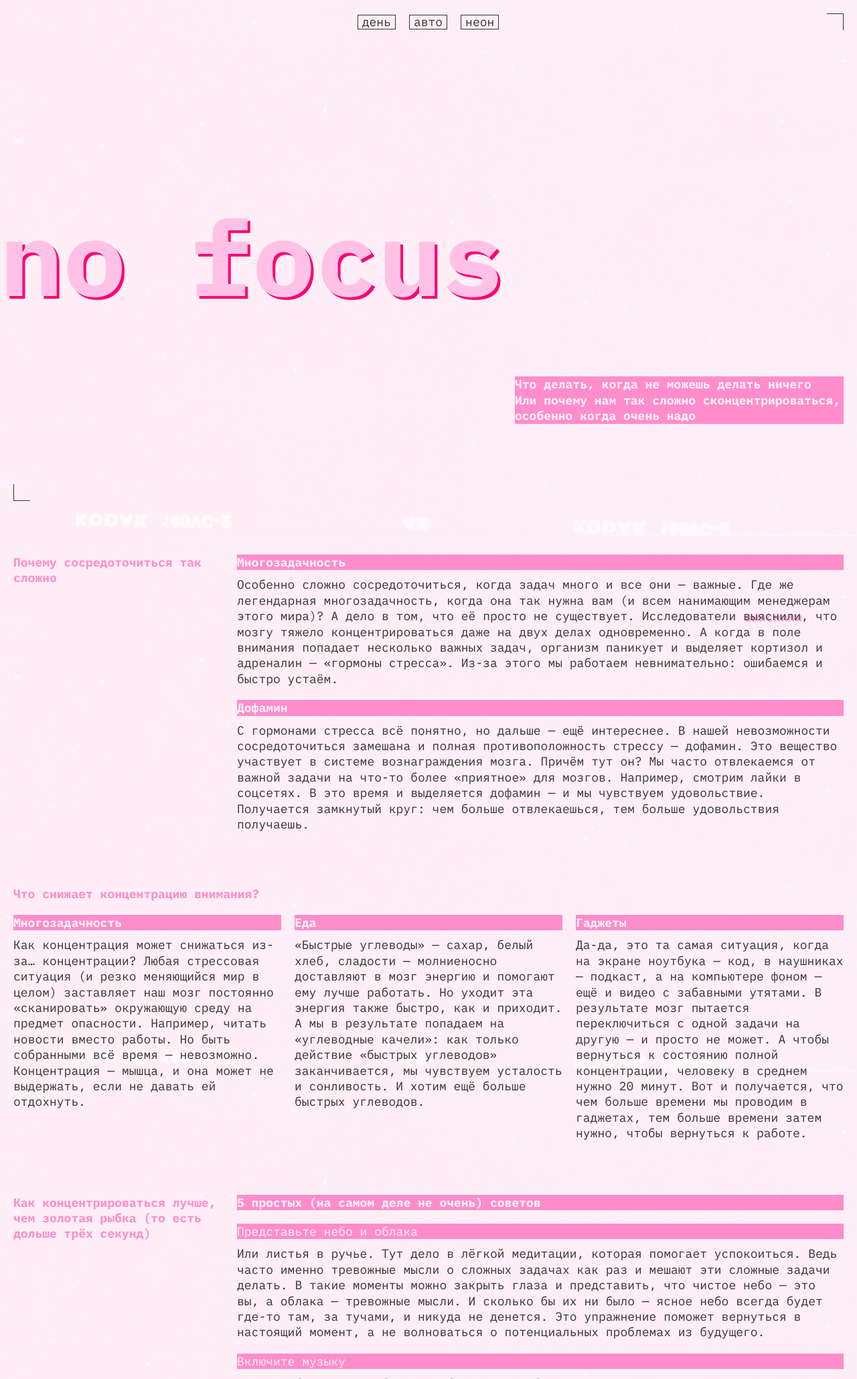
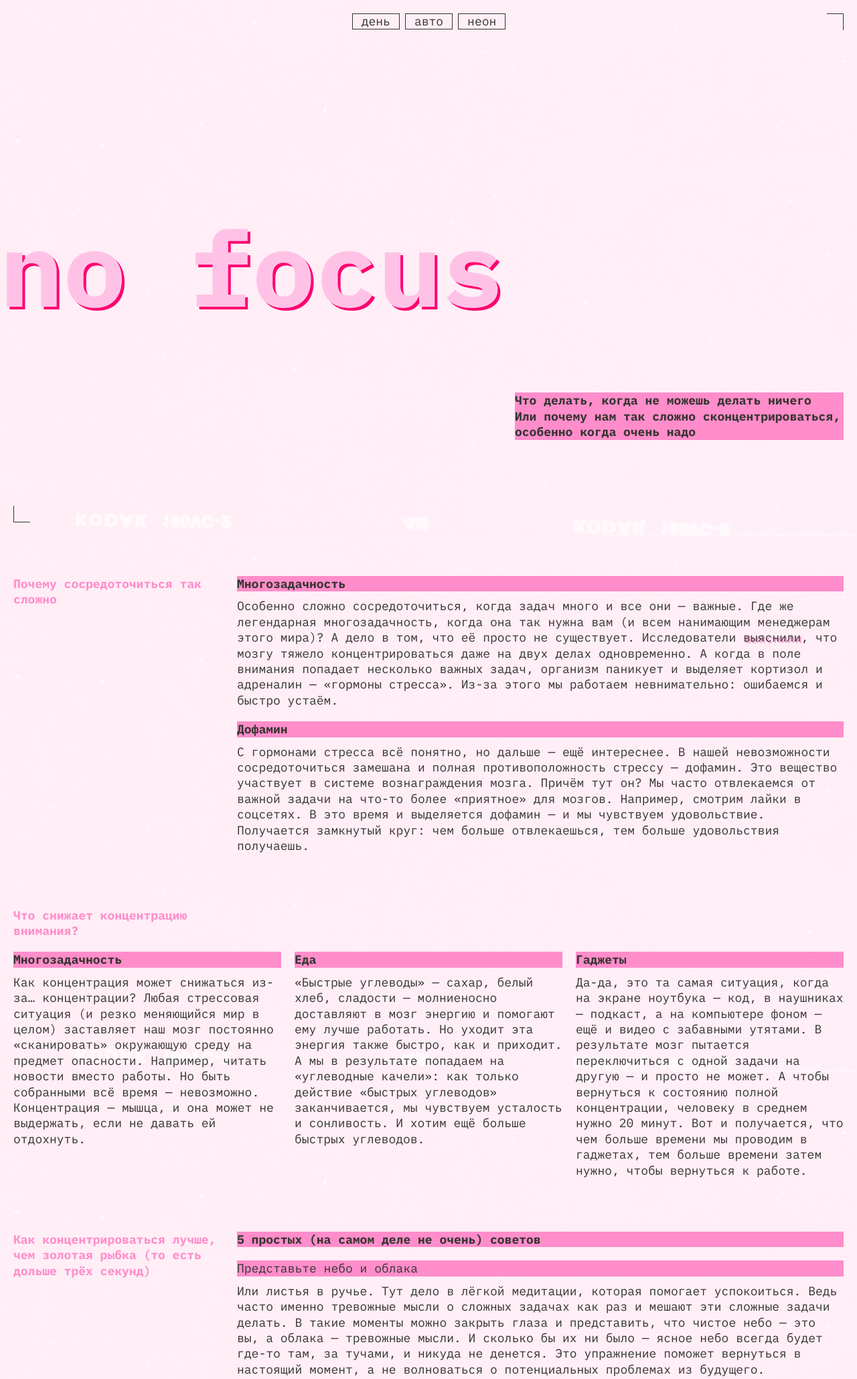
Before and after one commit to Ncmncmncmncm/slozhno-sosredotochitsya, a plain HTML site: page index.html in a window 1280 px wide. Shown: the top 2059 px of the page at 67% size. Drawn offline with Linux system fonts and the light colour scheme.

Commit message:
minor fixes all-round

```diff
--- a/index.html
+++ b/index.html
@@ -89,109 +89,137 @@
       </section>
       <section class="content__section concentration__block">
         <h2 class="section__heading">Что снижает концентрацию внимания?</h2>
+        <ul class="article__block concentration__section">
+          <li>
             <article class="main__section-content concentration">
               <h3 class="content__heading title-decor">Многозадачность</h3>
               <p class="content__text-block">
                 Как концентрация может снижаться из-за… концентрации? Любая
-            стрессовая ситуация (и резко меняющийся мир в целом) заставляет наш
-            мозг постоянно «сканировать» окружающую среду на предмет опасности.
-            Например, читать новости вместо работы. Но быть собранными всё время
-            — невозможно. Концентрация — мышца, и она может не выдержать, если
-            не давать ей отдохнуть.
+                стрессовая ситуация (и резко меняющийся мир в целом) заставляет
+                наш мозг постоянно «сканировать» окружающую среду на предмет
+                опасности. Например, читать новости вместо работы. Но быть
+                собранными всё время — невозможно. Концентрация — мышца, и она
+                может не выдержать, если не давать ей отдохнуть.
               </p>
             </article>
+          </li>
+          <li>
             <article class="main__section-content concentration">
               <h3 class="content__heading title-decor">Еда</h3>
               <p class="content__text-block">
                 «Быстрые углеводы» — сахар, белый хлеб, сладости — молниеносно
-            доставляют в мозг энергию и помогают ему лучше работать. Но уходит
-            эта энергия также быстро, как и приходит. А мы в результате попадаем
-            на «углеводные качели»: как только действие «быстрых углеводов»
-            заканчивается, мы чувствуем усталость и сонливость. И хотим ещё
-            больше быстрых углеводов.
+                доставляют в мозг энергию и помогают ему лучше работать. Но
+                уходит эта энергия также быстро, как и приходит. А мы в
+                результате попадаем на «углеводные качели»: как только действие
+                «быстрых углеводов» заканчивается, мы чувствуем усталость и
+                сонливость. И хотим ещё больше быстрых углеводов.
               </p>
             </article>
+          </li>
+          <li>
             <article class="main__section-content concentration">
               <h3 class="content__heading title-decor">Гаджеты</h3>
               <p class="content__text-block">
                 Да-да, это та самая ситуация, когда на экране ноутбука — код, в
-            наушниках — подкаст, а на компьютере фоном — ещё и видео с забавными
-            утятами. В результате мозг пытается переключиться с одной задачи на
-            другую — и просто не может. А чтобы вернуться к состоянию полной
-            концентрации, человеку в среднем нужно 20 минут. Вот и получается,
-            что чем больше времени мы проводим в гаджетах, тем больше времени
-            затем нужно, чтобы вернуться к работе.
+                наушниках — подкаст, а на компьютере фоном — ещё и видео с
+                забавными утятами. В результате мозг пытается переключиться с
+                одной задачи на другую — и просто не может. А чтобы вернуться к
+                состоянию полной концентрации, человеку в среднем нужно 20
+                минут. Вот и получается, что чем больше времени мы проводим в
+                гаджетах, тем больше времени затем нужно, чтобы вернуться к
+                работе.
               </p>
             </article>
+          </li>
+        </ul>
       </section>
       <section class="content__section advice">
         <h2 class="section__heading">
           Как концентрироваться лучше, чем золотая рыбка (то есть дольше трёх
           секунд)
         </h2>
-        <article class="main__section-content">
+        <div>
           <h3 class="content__heading-title title-decor">
             5 простых (на самом деле не очень) советов
           </h3>
+          <ul class="article__block advice__section">
+            <li>
+              <article class="main__section-content">
                 <h4 class="content__heading-text">Представьте небо и облака</h4>
                 <p class="content__text-block">
-            Или листья в ручье. Тут дело в лёгкой медитации, которая помогает
-            успокоиться. Ведь часто именно тревожные мысли о сложных задачах как
-            раз и мешают эти сложные задачи делать. В такие моменты можно
-            закрыть глаза и представить, что чистое небо — это вы, а облака —
-            тревожные мысли. И сколько бы их ни было — ясное небо всегда будет
-            где-то там, за тучами, и никуда не денется. Это упражнение поможет
-            вернуться в настоящий момент, а не волноваться о потенциальных
-            проблемах из будущего.
+                  Или листья в ручье. Тут дело в лёгкой медитации, которая
+                  помогает успокоиться. Ведь часто именно тревожные мысли о
+                  сложных задачах как раз и мешают эти сложные задачи делать. В
+                  такие моменты можно закрыть глаза и представить, что чистое
+                  небо — это вы, а облака — тревожные мысли. И сколько бы их ни
+                  было — ясное небо всегда будет где-то там, за тучами, и никуда
+                  не денется. Это упражнение поможет вернуться в настоящий
+                  момент, а не волноваться о потенциальных проблемах из
+                  будущего.
                 </p>
               </article>
+            </li>
+            <li>
               <article class="main__section-content">
                 <h4 class="content__heading-text">Включите музыку</h4>
                 <p class="content__text-block">
-            Но не любую, и не любимую. Любимая может быть связана с сильными
-            положительными эмоциями, которые тоже очень сильно отвлекают.
-            Подойдёт тихая, спокойная, умеренно-ритмичная. Можно вообще
-            попробовать включить плейлист с «белым шумом» или нейромузыкой.
+                  Но не любую, и не любимую. Любимая может быть связана с
+                  сильными положительными эмоциями, которые тоже очень сильно
+                  отвлекают. Подойдёт тихая, спокойная, умеренно-ритмичная.
+                  Можно вообще попробовать включить плейлист с «белым шумом» или
+                  нейромузыкой.
                 </p>
               </article>
+            </li>
+            <li>
               <article class="main__section-content">
                 <h4 class="content__heading-text">Прогуляйтесь</h4>
                 <p class="content__text-block">
-            Или даже пробегитесь. Лучше найти парк или лес: один эксперимент
+                  Или даже пробегитесь. Лучше найти парк или лес: один
+                  эксперимент
                   <a
                     class="content__link"
                     href="https://www.sciencedirect.com/science/article/abs/pii/S0272494415000328"
                     target="_blank"
                   >
                     показал</a
-            >, что созерцание природы повышает концентрацию, в то время как
-            после просмотра городских пейзажей она наоборот понижается. Можно
-            совместить прогулку с физическими упражнениями или бегом — так в
-            мозг поступит ещё больше кислорода и он будет лучше работать. Но и
-            простая двадцатиминутная прогулка — тоже отличный вариант.
+                  >, что созерцание природы повышает концентрацию, в то время
+                  как после просмотра городских пейзажей она наоборот
+                  понижается. Можно совместить прогулку с физическими
+                  упражнениями или бегом — так в мозг поступит ещё больше
+                  кислорода и он будет лучше работать. Но и простая
+                  двадцатиминутная прогулка — тоже отличный вариант.
                 </p>
               </article>
+            </li>
+            <li>
               <article class="main__section-content">
                 <h4 class="content__heading-text">Хорошо ешьте</h4>
                 <p class="content__text-block">
                   Мы — не ваша бабушка, но это правда важно. Выбирайте продукты,
-            которые препятствуют резким скачкам сахара в крови. Например, с
-            высоким содержанием клетчатки: овощи, ягоды, бобовые (нут, чечевица,
-            фасоль), коричневый рис, хлеб из цельнозерновой пшеницы.
+                  которые препятствуют резким скачкам сахара в крови. Например,
+                  с высоким содержанием клетчатки: овощи, ягоды, бобовые (нут,
+                  чечевица, фасоль), коричневый рис, хлеб из цельнозерновой
+                  пшеницы.
                 </p>
               </article>
+            </li>
+            <li>
               <article class="main__section-content">
                 <h4 class="content__heading-text">Читайте</h4>
                 <p class="content__text-block">
-            Настоящие бумажные книги. Это правда помогает с концентрацией: чтобы
-            прочитать пост в соцсети, достаточно нескольких минут или даже
-            секунд. А вот интересная книга способна затянуть и на несколько
-            часов и круто тренирует направленное внимание.
+                  Настоящие бумажные книги. Это правда помогает с концентрацией:
+                  чтобы прочитать пост в соцсети, достаточно нескольких минут
+                  или даже секунд. А вот интересная книга способна затянуть и на
+                  несколько часов и круто тренирует направленное внимание.
                 </p>
               </article>
+            </li>
+          </ul>
+        </div>
       </section>
+      <section class="content__section gallery">
         <h2 class="content__heading-title title-decor">А можно в картинках?</h2>
-      <section class="content__section gallery">
         <article class="drawings">
           <picture class="page__picture">
             <source srcset="./images/sunset.avif" type="image/avif" />
--- a/styles/light.css
+++ b/styles/light.css
@@ -4,7 +4,7 @@
   --text-color: #353430;
   --hover-color: #32312d66;
   --bg-color:  #fff1f7;
-  --sec-color: #fff1f7;
+  --sec-color: #353430;
   --menu-color: #353430;
   --accent-color: #ff8dcb;
   --heading-color: #ffc2e6;
@@ -19,7 +19,7 @@
 .page.theme_light {
   --main-font: 'IBM Plex Mono';
   --text-color: #353430;
-  --sec-color: #fff1f7;
+  --sec-color: #353430;
   --menu-color: #353430;
   --accent-color: #ff8dcb;
   --heading-color: #ffc2e6;
--- a/styles/style.css
+++ b/styles/style.css
@@ -2,7 +2,7 @@
 
 .page {
   color: var(--text-color, #f1b2ce);
-  font-family: var(--main-font, sans-serif);
+  font-family: var(--main-font, monospace);
   font-size: var(--font-size, 18px);
   background-image: var(--bg-image, url(../images/cover-image-dark.png));
   background-color: var(--bg-color, #000028);
@@ -17,7 +17,7 @@
   grid-template-rows: 1fr min-content 1fr;
   align-items: center;
   padding: 10px;
-  min-block-size: 668px;
+  min-block-size: 100vh;
 }
 
 .decorated-zone {
@@ -58,7 +58,7 @@
 .header__rec::before {
   content: "rec";
   color: var(--accent-color, #ff0070);
-  font-family: var(--main-font, sans-serif);
+  font-family: var(--main-font, monospace);
   font-size: var(--font-size, 18px);
   text-transform: uppercase;
   inset-inline-start: 0;
@@ -70,7 +70,7 @@
   position: absolute;
   border-radius: 50%;
   background-color: var(--accent-color, #ff0070);
-  box-shadow: drop-shadow(0px 0px 4px 2px var(--accent-color, #ff0070));
+  box-shadow: 0 0 4px 2px var(--accent-color, #ff0070);
   inset-inline-start: calc(100% + 9px);
   inset-block-start: 8px;
   block-size: 9px;
@@ -82,14 +82,15 @@
 }
 
 .header__theme-menu-list {
+  margin-block-end: 4px;
   display: grid;
   gap: 14px;
 }
 
 .header__theme-menu-button {
-  margin-inline-end: 8px;
   border: none;
   color: var(--menu-color, #ff0070);
+  padding: 2px 13px;
   font-size: 18px;
   line-height: 18px;
   text-transform: lowercase;
@@ -106,11 +107,11 @@
 }
 
 .header__theme-menu-button:focus-visible {
-  border-block-end: 1px solid var(--menu-color, #ff0070);
+  border-block-end: 1px solid currentColor;
 }
 
 .header__theme-menu-button_active {
-  outline: 1px solid var(--menu-color, #ff0070);
+  outline: 1px solid currentColor;
   pointer-events: none;
 }
 
@@ -153,6 +154,7 @@
   flex-direction: column;
   gap: 10px;
 }
+
 .section__heading {
   color: var(--accent-color, #ff0070);
   font-weight: var(--heading-font-weight, 700);
@@ -182,21 +184,25 @@
 }
 
 .content__link:focus-visible {
-  outline: 1px solid var(--text-color, #f1b2ce);
+  outline: 1px solid currentColor;
 }
 
 .content__link:hover {
-  border-bottom: 1px solid var(--text-color, #f1b2ce);
+  border-bottom: 1px solid currentColor;
+}
+
+.article__block {
+  display: grid;
+  gap: 20px;
 }
 
 .advice .content__heading-title {
-  margin-block-end: 10px;
+  margin-block-end: 20px;
 }
 
 .content__section.gallery {
   grid-template-columns: auto;
   gap: 10px;
-  margin-block-start: -40px;
 }
 
 .drawings {
@@ -217,7 +223,7 @@
   justify-content: center;
   align-items: center;
   margin-block-start: 40px;
-  min-block-size: 668px;
+  min-block-size: 100vh;
 }
 
 .footer .heading {
@@ -234,12 +240,10 @@
   .header {
     padding: 0;
     padding-inline-end: 20px;
-    min-block-size: 1024px;
   }
 
   .footer {
     margin-block-start: 60px;
-    min-block-size: 1024px;
   }
 
   .heading {
@@ -262,7 +266,9 @@
   }
 
   .header__theme-menu-list {
-    margin-block-start: 13px;
+    margin-block-start: 15px;
+    margin-block-end: 0;
+    margin-left: 10px;
   }
 
   .main {
@@ -284,7 +290,7 @@
     grid-template-columns: min-content 1fr;
   }
 
-  .concentration__block .main__section-content {
+  .concentration__section {
     grid-column: 1/4;
   }
 
@@ -294,6 +300,10 @@
 
   .advice .main__section-content {
     grid-column: 2/4;
+  }
+
+  .gallery .content__heading-title {
+    margin-block-end: 10px;
   }
 
   .page__picture:nth-of-type(1) {
@@ -323,15 +333,10 @@
       "tape books ice-cream"
       "tape street street";
     gap: 20px;
-    margin-block-start: -20px;
   }
 }
 
 @media (1024px <= width) {
-  .header,
-  .footer {
-    min-block-size: 768px;
-  }
 
   .title__text {
     margin-block-end: 5px;
@@ -339,15 +344,20 @@
   }
 
   .header__theme-menu {
+    display: flex;
     justify-self: center;
     align-self: flex-start;
-    padding-inline-start: 27px;
-    padding-block-start: 8px;
+    padding-inline-start: 11px;
+    font-size: 18px;
+    line-height: 18px;
+    padding-block-start: 6px;
   }
   .header__theme-menu-list {
     display: flex;
+    margin-block-end: 0;
     flex-direction: row;
     justify-content: center;
+    gap: 10px;
   }
 
   .content__section {
@@ -355,16 +365,12 @@
   }
 
   .content__section.concentration__block {
-    grid-template-columns: repeat(3, 1fr);
+    grid-template-columns: 314px 2fr;
   }
 
-  .concentration__block .main__section-content:nth-of-type(1) {
-    grid-column: 1;
-  }
-  .concentration__block .main__section-content:nth-of-type(2) {
-    grid-column: 2;
-  }
-  .concentration__block .main__section-content:nth-of-type(3) {
-    grid-column: 3;
+  .concentration__section {
+    grid-template-columns: repeat(3, 1fr);
+    gap: 20px;
+    grid-column: 1/3;
   }
 }
```
Lines whose indentation alone changed are shown as unchanged.
